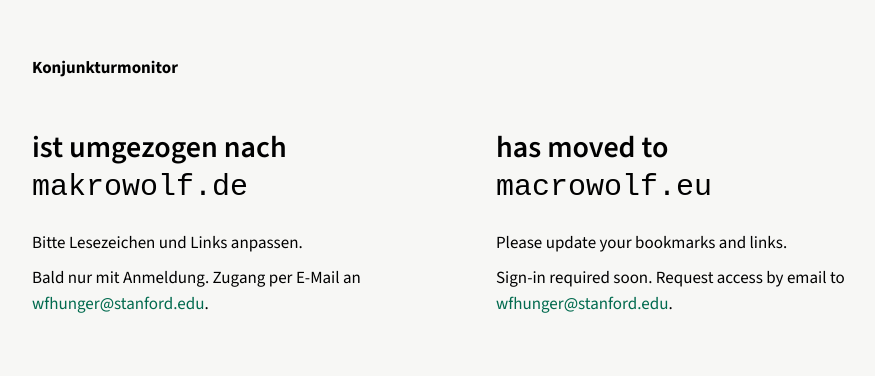
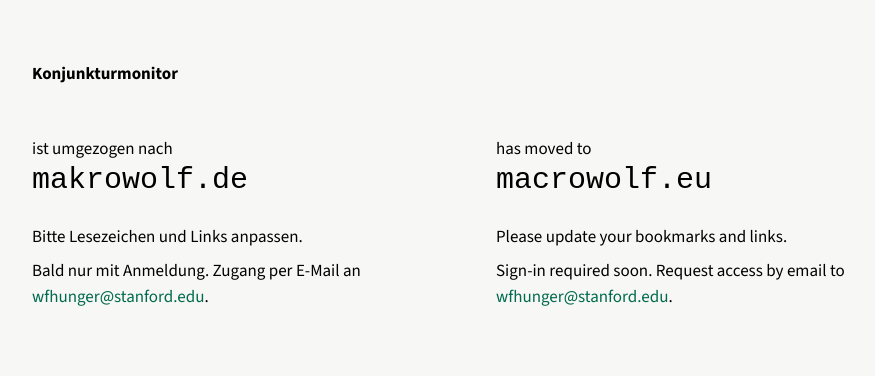
Before and after one commit to wfhungerland/wfhungerland.github.io, a plain HTML site: page 404.html in a window 1280 px wide. Shown: the part 210-586 px from the top of the page, without its empty margins (184-1059 px from the left). Drawn offline with Linux system fonts and the light colour scheme.

Commit message:
Satzanfang in Textgröße
Co-Authored-By: Claude Opus 5.5 <noreply@anthropic.com>
Claude-Session: https://claude.ai/code/session_01DPSeBVnJeW7D5oWu2bim5V

```diff
--- a/404.html
+++ b/404.html
@@ -17,7 +17,7 @@
   main { width: min(880px, 100%); padding: 48px 16px; }
   .mark { font-weight: 700; margin: 0 0 48px; }
   .cols { display: grid; grid-template-columns: 1fr 1fr; gap: 0 80px; }
-  h1 { font: 600 30px/1.25 var(--ff); margin: 0 0 24px; }
+  h1 { font: 400 17px/1.55 var(--ff); margin: 0 0 24px; }
   .to { font: 400 30px/1.25 var(--mono); color: var(--text); text-decoration: none; }
   p { margin: 0 0 8px; max-width: 26em; }
   a { color: var(--text); text-decoration: none; } p.note a { color: var(--accent); }
```
Also changed, not shown: konjunkturmonitor/index.html (+1 -1 lines).
